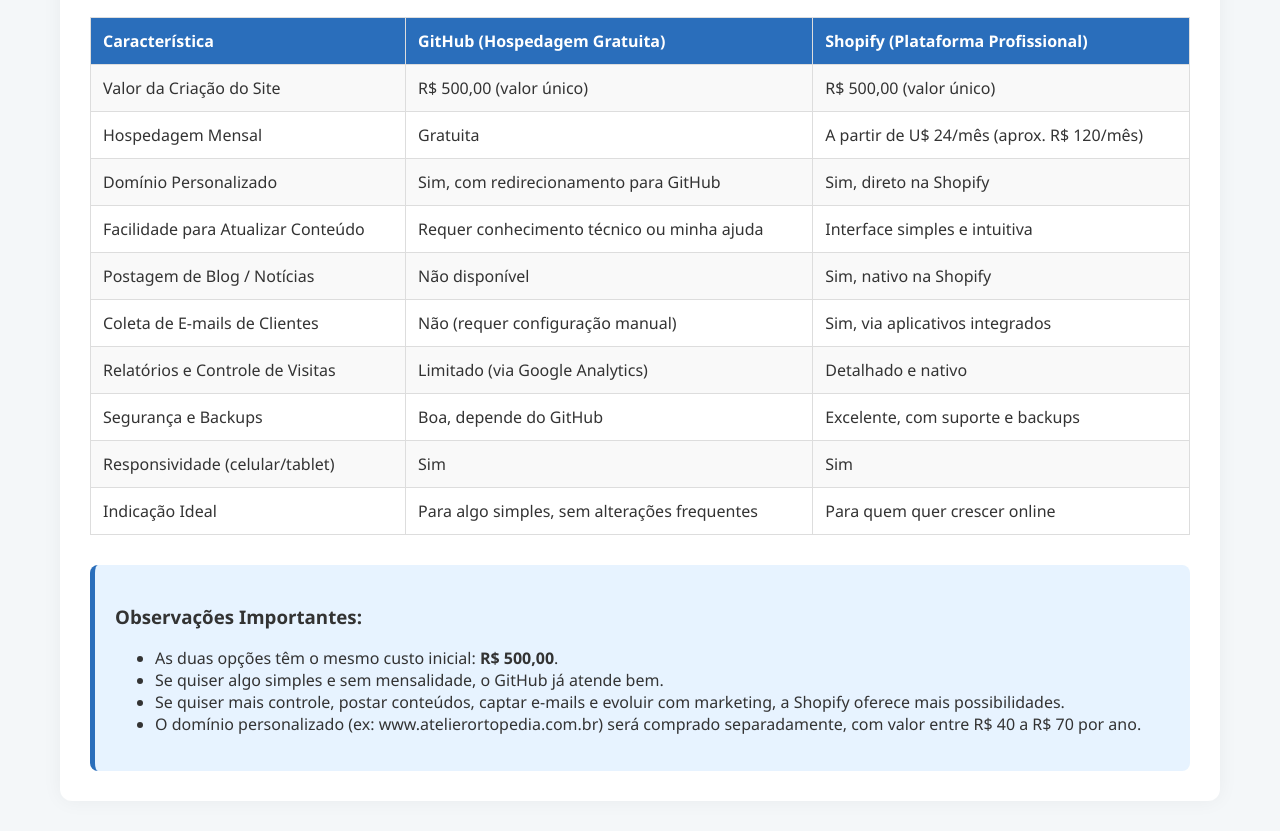
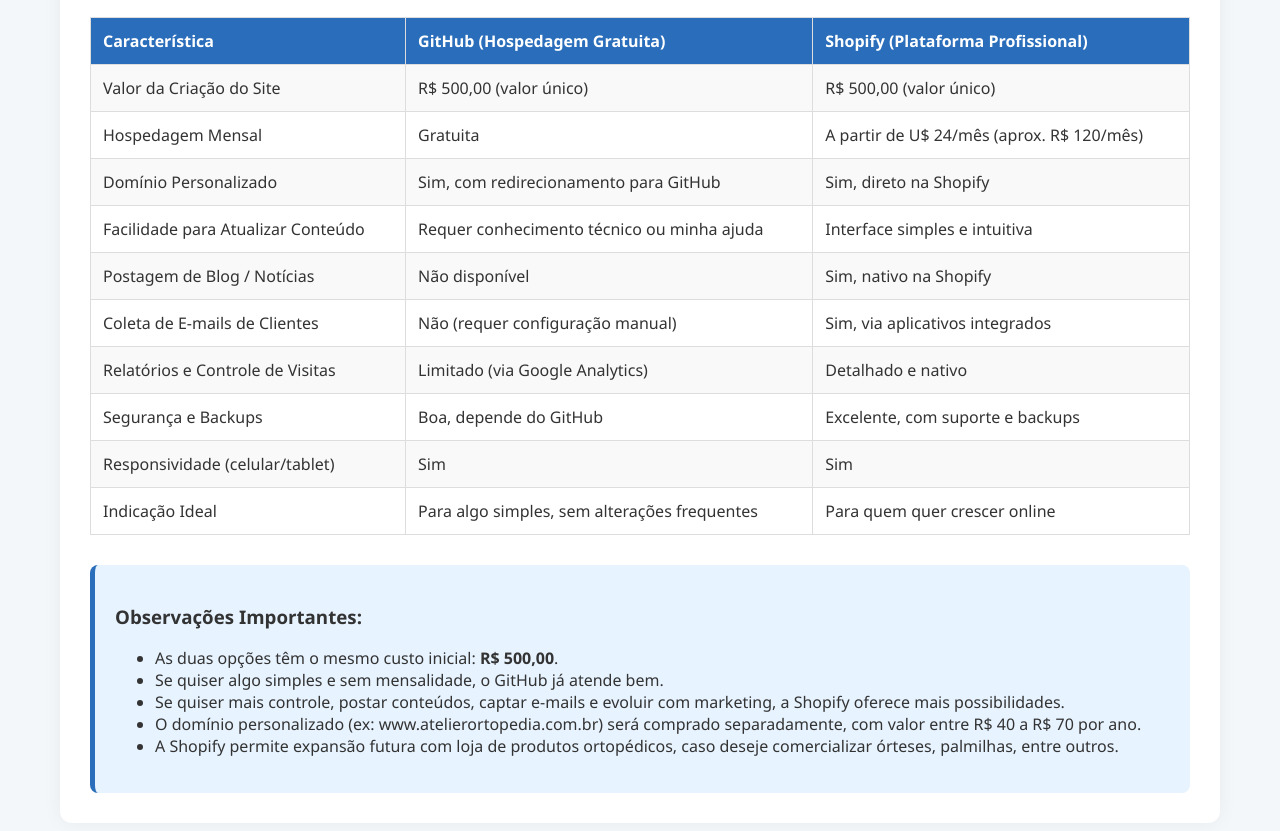
Before and after one commit to SantTago/ORTOPEDIA-ATELIER---rtese-pr-tese-e-reabilita-o-LTDA., a plain HTML site: page index.html in a window 1280 px wide. Shown: the part 183-1014 px from the top of the page. Drawn offline with Linux system fonts and the light colour scheme.

Commit message:
Update index.html

```diff
--- a/index.html
+++ b/index.html
@@ -124,6 +124,7 @@
         <li>Se quiser algo simples e sem mensalidade, o GitHub já atende bem.</li>
         <li>Se quiser mais controle, postar conteúdos, captar e-mails e evoluir com marketing, a Shopify oferece mais possibilidades.</li>
         <li>O domínio personalizado (ex: www.atelierortopedia.com.br) será comprado separadamente, com valor entre R$ 40 a R$ 70 por ano.</li>
+        <li>A Shopify permite expansão futura com loja de produtos ortopédicos, caso deseje comercializar órteses, palmilhas, entre outros.</li>
       </ul>
     </div>
   </div>
```
